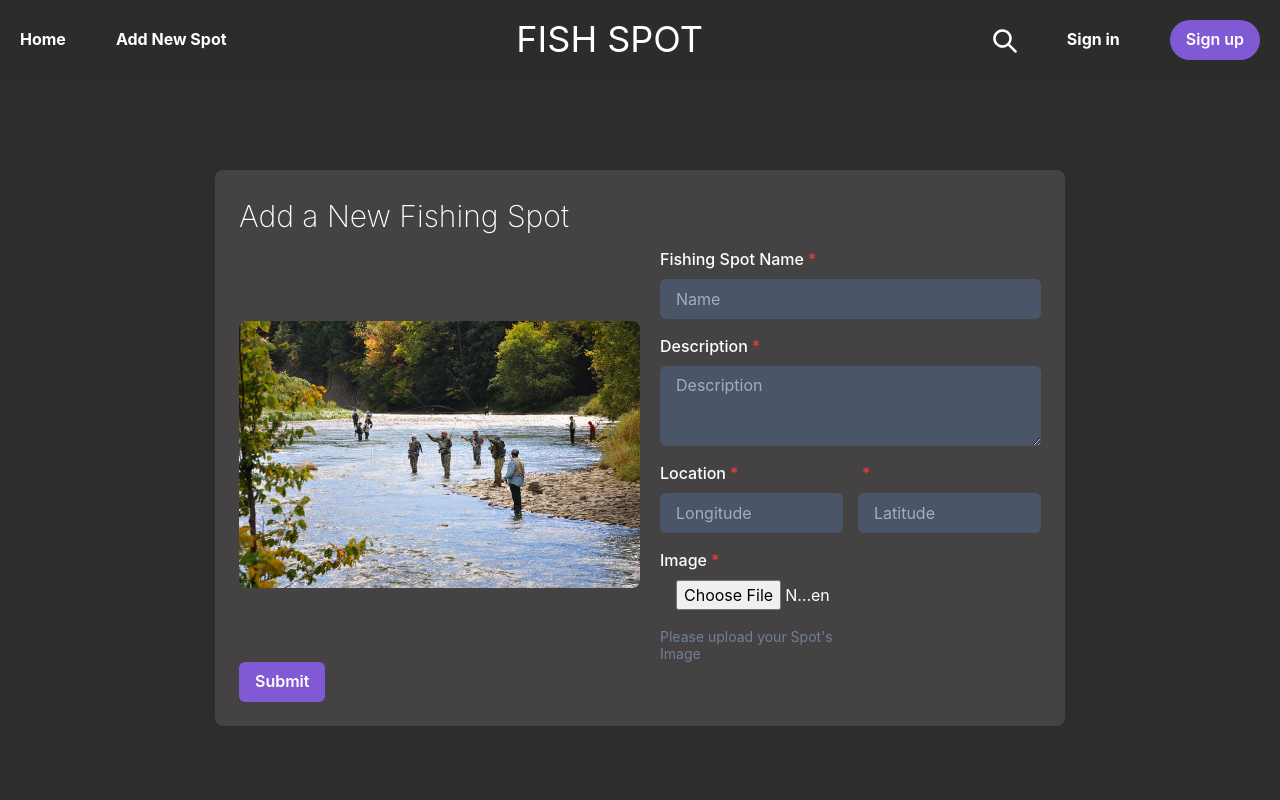
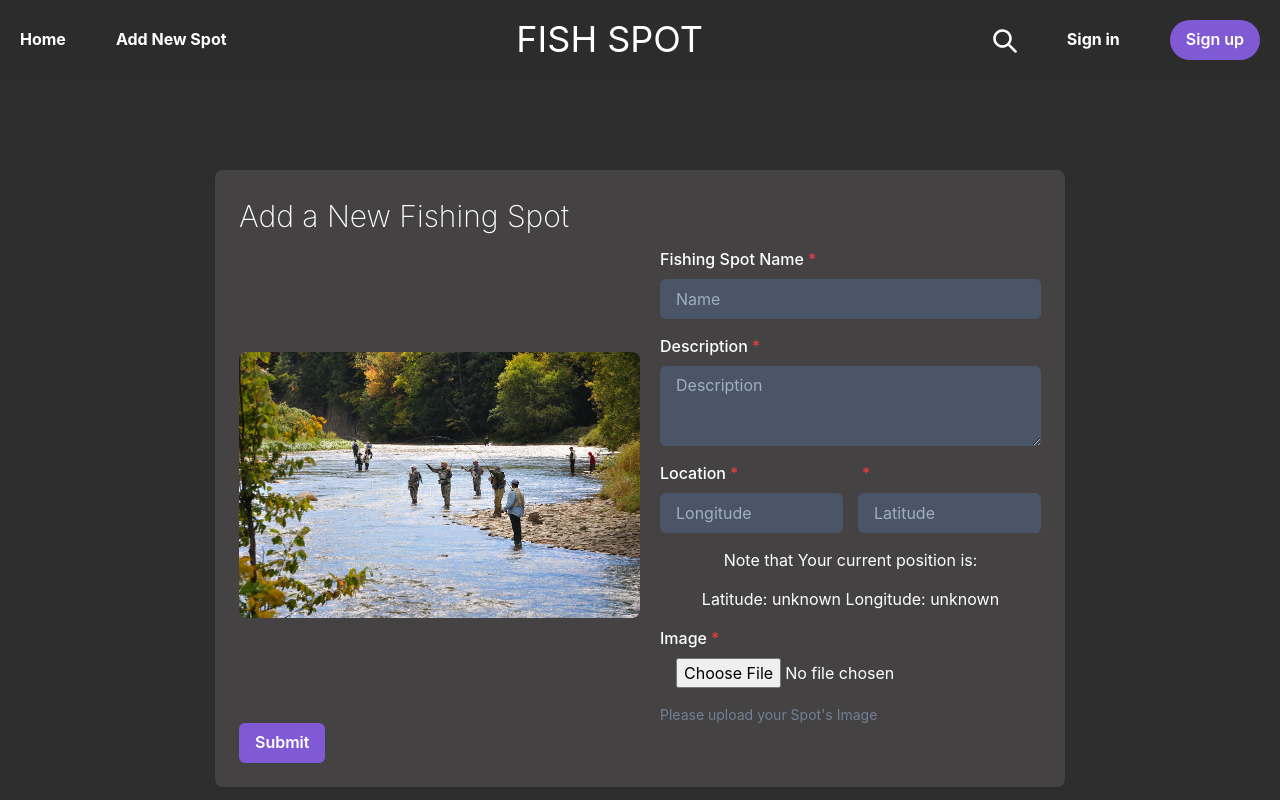
Before and after one commit to BilalShakh/FishSpot, a React (Create React App) app: page /submission in a window 1280 px wide. Shown: the top 800 px of the page. Built offline with nearby package versions, Linux system fonts and the light colour scheme; no server answers.

Commit message:
modified submission page

```diff
--- a/src/components/Submission/Submission.js
+++ b/src/components/Submission/Submission.js
@@ -4,6 +4,9 @@ import Footer from '../Footer/Footer'
 import fishing_pic from '../../Assets/fishing_6.jpg'
 import { VStack, HStack, Box, Text, FormControl, FormLabel, Input, Button, Spacer, Textarea, FormHelperText, Image } from "@chakra-ui/react"
 import './Submission.css'
+import UserPosition from './locateposition'
+
+
 
 export class Submission extends Component {
     state = {
@@ -36,14 +39,23 @@ export class Submission extends Component {
                                         <HStack spacing="15px" >
                                             <FormControl w="50%" id="location-longitude" isRequired>
                                                 <FormLabel color="white">Location</FormLabel>
-                                                <Input type="number" bg="gray.600" borderWidth="0px" placeholder="Longitude" textColor="white"/>
+                                                <Input type="number" required bg="gray.600" borderWidth="0px" placeholder="Longitude" textColor="white"/>
+
                                             </FormControl>
                                             <FormControl w="50%" id="location-latitude" isRequired>
                                                 <FormLabel color="white"></FormLabel>
-                                                <Input type="number" bg="gray.600" borderWidth="0px" placeholder="Latitude" textColor="white"/>
+                                                <Input type="number" required bg="gray.600" borderWidth="0px" placeholder="Latitude" textColor="white"/>
                                             </FormControl>
+
+
+
                                         </HStack>
-                                        <FormControl w="50%" id="spot-image" alignSelf="baseline" isRequired>
+
+                                        <Text color="white">Note that Your current position is:</Text>
+
+                                        <Text color="white"> <UserPosition></UserPosition></Text>
+
+                                        <FormControl w="100%" id="spot-image" alignSelf="baseline" isRequired>
                                             <FormLabel color="white">Image</FormLabel>
                                             <Input type="file" bg="#444242" borderWidth="0px" color="white"/>
                                             <FormHelperText>Please upload your Spot's Image</FormHelperText>
--- /dev/null
+++ b/src/components/Submission/locateposition.js
@@ -0,0 +1,29 @@
+import React, { Component } from 'react'
+
+class UserPosition extends Component {
+   state = {
+      latitude: 'unknown',
+      longitude: 'unknown',
+   }
+   componentDidMount = () => {
+      navigator.geolocation.getCurrentPosition(
+         (position) => {
+            const latitude = position.coords.latitude;
+            this.setState({ latitude });
+            const longitude = position.coords.longitude;
+            this.setState({ longitude });
+
+         },
+         (error) => alert(error.message),
+         { enableHighAccuracy: true, timeout: 20000, maximumAge: 1000 }
+      );
+   }
+   render() {
+      return (
+            <div>
+              <p >Latitude: {this.state.latitude}  Longitude: {this.state.longitude}</p>
+            </div>
+      )
+   }
+}
+export default UserPosition
```
